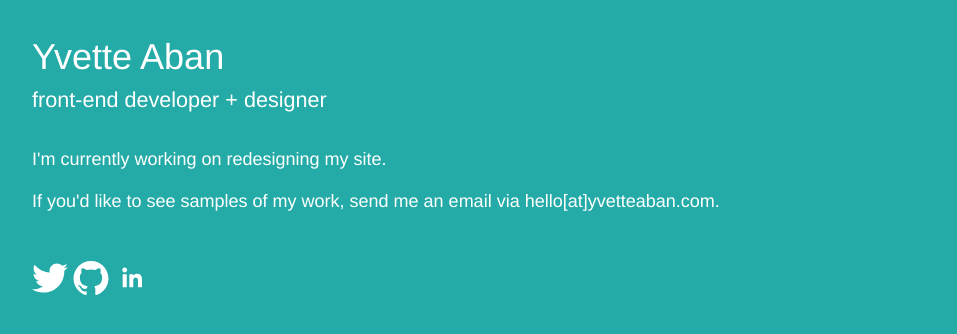
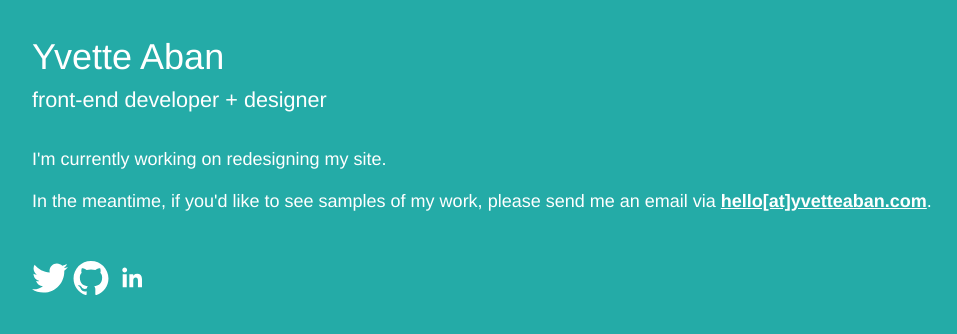
Before and after one commit to yvetteaban/yvetteaban.github.io, a Jekyll site: the page built from index.html, in a window 1280 px wide. Shown: the top 334 px of the page, without its empty margins (53-1010 px from the left). Built offline with Jekyll 4.4.1, drawn with Linux system fonts in a browser that asks for light colours.

Commit message:
Styling the email link

```diff
--- a/_sass/_layout.scss
+++ b/_sass/_layout.scss
@@ -163,6 +163,10 @@
  */
 .page-content {
     padding: $spacing-unit 0;
+
+    a {
+        text-decoration: underline;
+    }
 }
 
 .page-heading {
--- a/index.html
+++ b/index.html
@@ -8,6 +8,6 @@ layout: default
   <h2>front-end developer + designer</h2>
 
   <p>I'm currently working on redesigning my site.</p>
-  <p>If you'd like to see samples of my work, send me an email via <a href="mailto:hello@yvetteaban.com?subject=Portfolio%20Request">hello[at]yvetteaban.com</a>.</p>
+  <p>In the meantime, if you'd like to see samples of my work, please send me an email via <strong><a href="mailto:hello@yvetteaban.com?subject=Portfolio%20Request">hello[at]yvetteaban.com</a></strong>.</p>
 
 </div>
```
